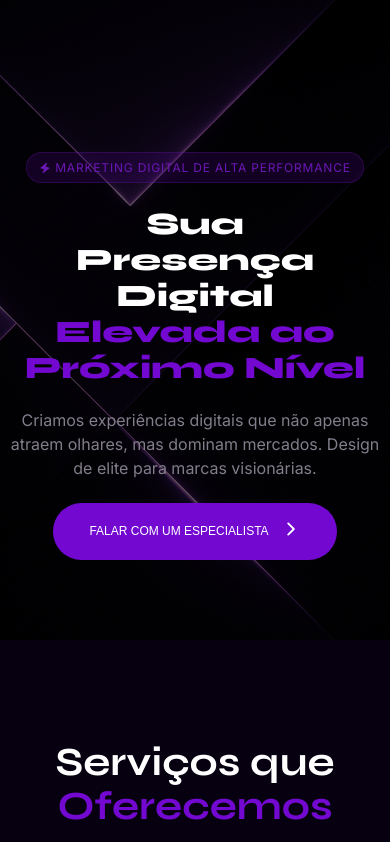
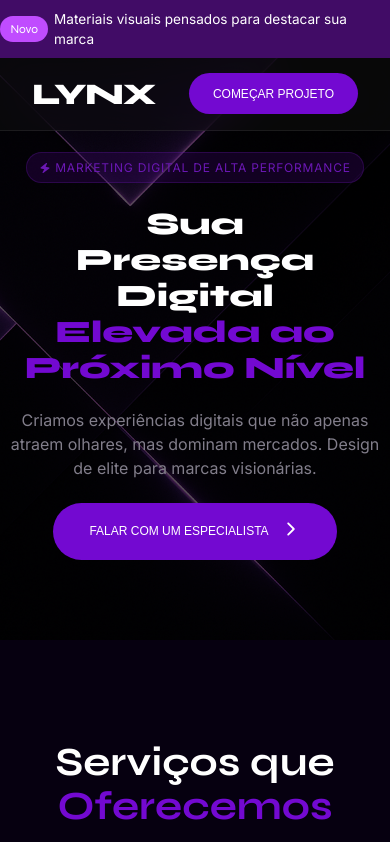
Before and after one commit to FelipePontin/lynx, a Next.js app: page / in a window 390 px wide. Shown: the top 842 px of the page. Built offline with nearby package versions, Linux system fonts and the light colour scheme.

Commit message:
fix responsividade

```diff
--- a/app/globals.css
+++ b/app/globals.css
@@ -34,3 +34,13 @@ h1 {
 }
 
 /* font-family: "Syne", sans-serif; */
+
+::-webkit-scrollbar {
+  width: 7.5px;
+  background: #28282986;
+}
+
+::-webkit-scrollbar-thumb {
+  background: #ffffff15;
+  border-radius: 1rem;
+}
--- a/app/page.tsx
+++ b/app/page.tsx
@@ -26,7 +26,7 @@ import CallToActionBackground from "../images/call-to-action.png";
 export default function Home() {
   return (
     <div className="">
-      {/* <Header /> */}
+      <Header />
       <BannerSectionFull />
       <Title
         text="Serviços que"
--- a/components/Header/Header.css
+++ b/components/Header/Header.css
@@ -15,7 +15,6 @@
     background: rgba(15, 15, 15, 0.55);
     backdrop-filter: saturate(180%) blur(20px);
     -webkit-backdrop-filter: saturate(180%) blur(20px);
-
     border-bottom: 1px solid rgba(255, 255, 255, 0.08);
     z-index: 1000;
 }
@@ -56,7 +55,7 @@
     gap: 12px;
     cursor: pointer;
     border-radius: 5rem;
-    padding: .85rem 1.5rem;
+    padding: 0.85rem 1.5rem;
     text-transform: uppercase;
     border: none;
     font-size: 12px;
@@ -64,6 +63,7 @@
     color: var(--title);
     transition: var(--transition);
     width: max-content;
+    white-space: nowrap;
 }
 
 .header__button:hover {
@@ -85,3 +85,13 @@
     opacity: 0;
     pointer-events: none;
 }
+
+@media screen and (max-width: 775px) {
+    .header__content {
+        gap: 0px;
+    }
+
+    .header__options {
+        display: none;
+    }
+}
```
Lines whose indentation alone changed are shown as unchanged.
